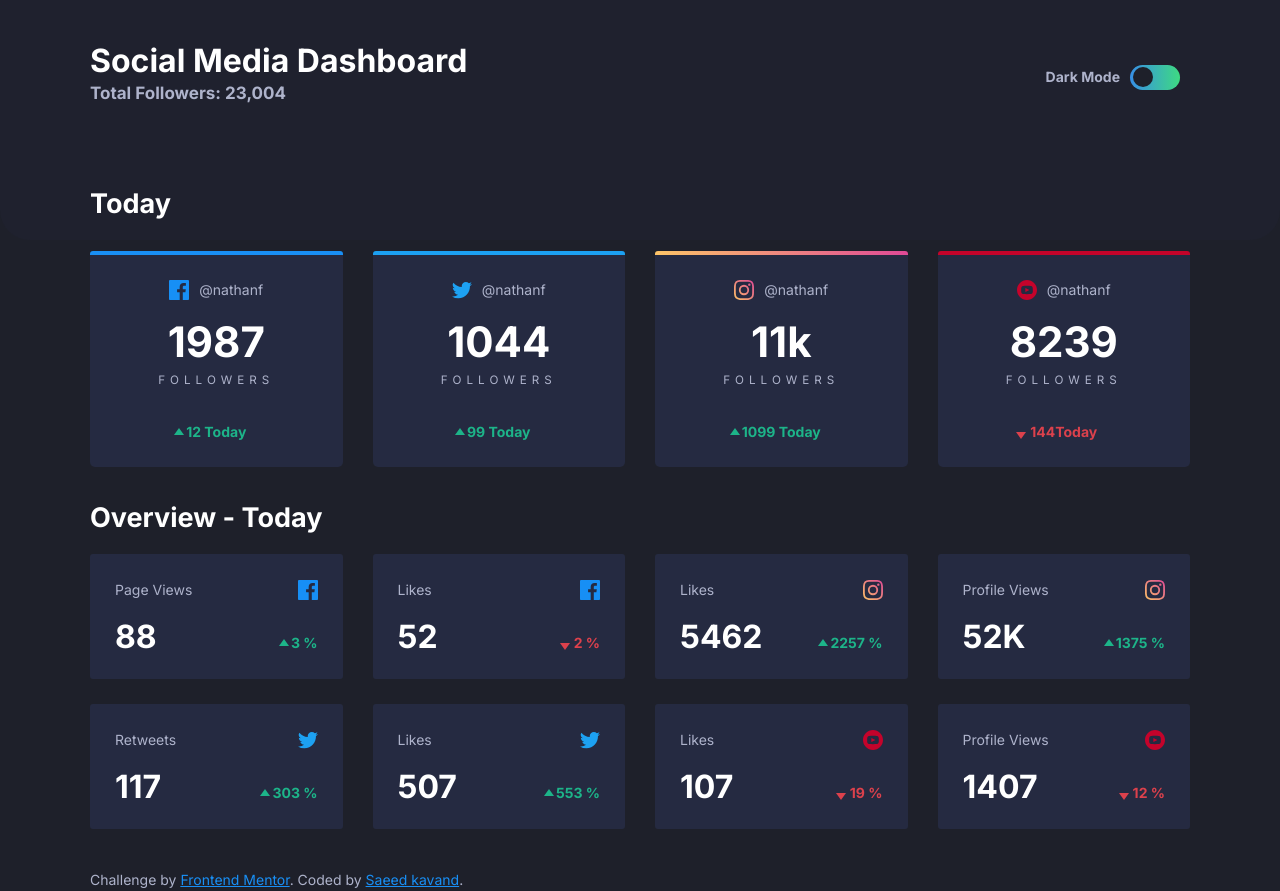
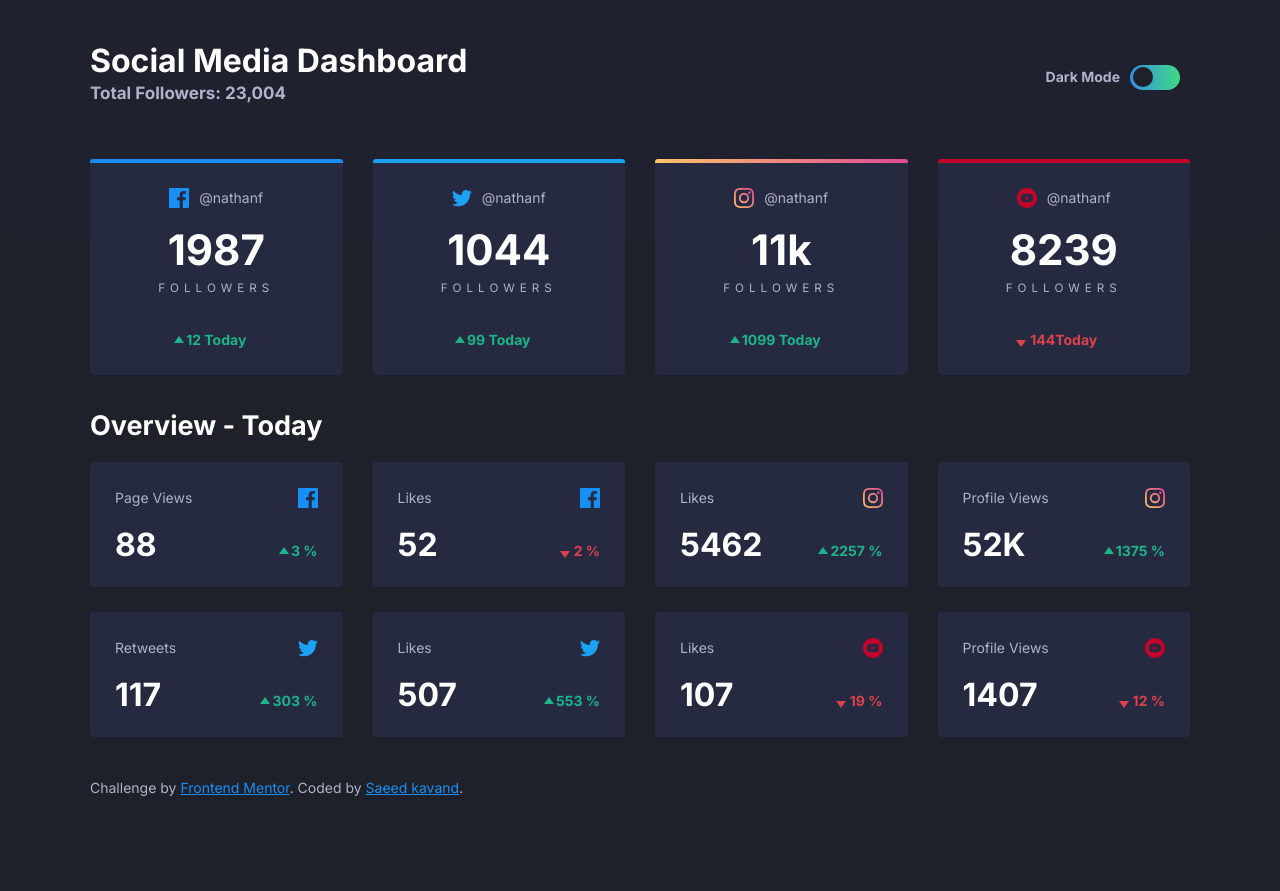
Before and after one commit to saeed-dev-65/dashboard-main, a plain HTML site: page index.html in a window 1280 px wide. After the commit the page ends 800 px from the top, so only its background shows below. Drawn offline with Linux system fonts and the light colour scheme.

Commit message:
Update index.html

```diff
--- a/index.html
+++ b/index.html
@@ -37,7 +37,7 @@
 
     <section class="hero">
         <div class="container">
-            <h2 class="my-1">Today</h2>
+            <h2 class=""></h2>
             <div class="hero-container">
                 <!-- card -->
                 <div class="card card__hero facebook">
```
